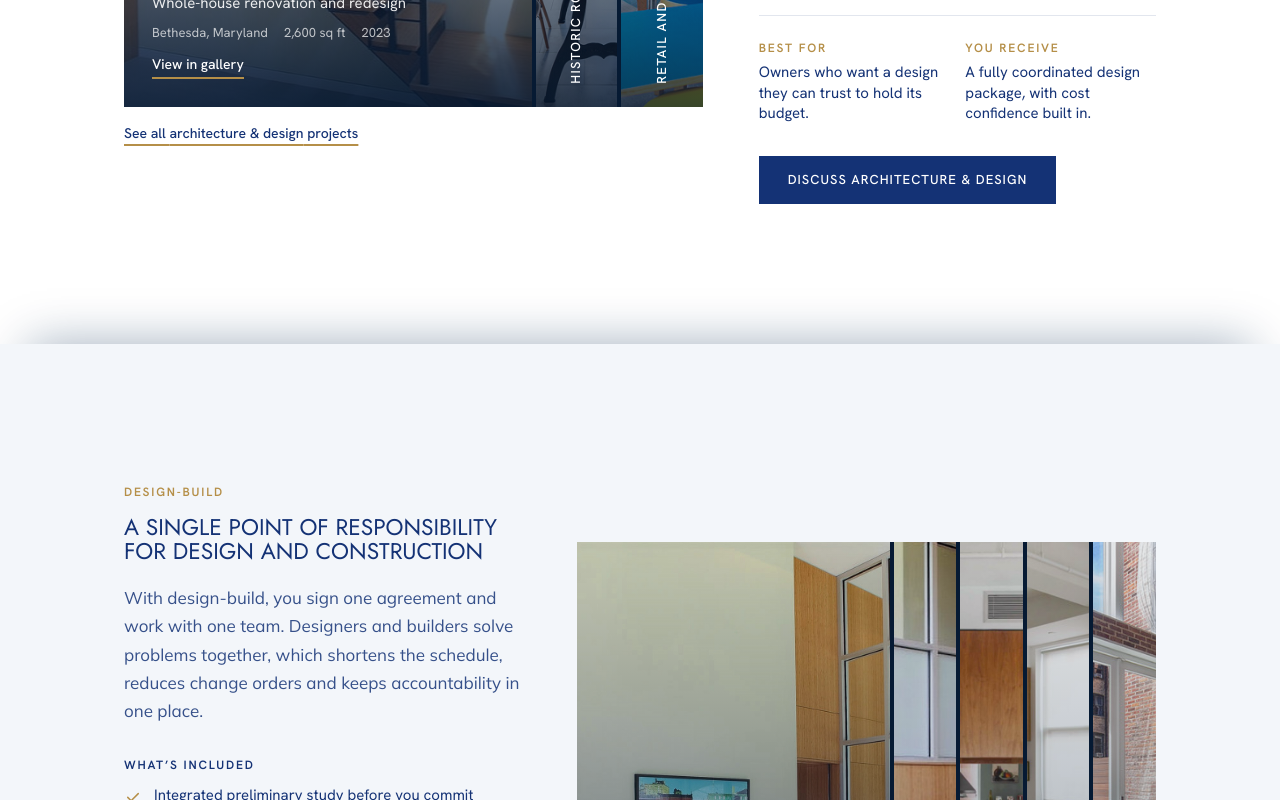
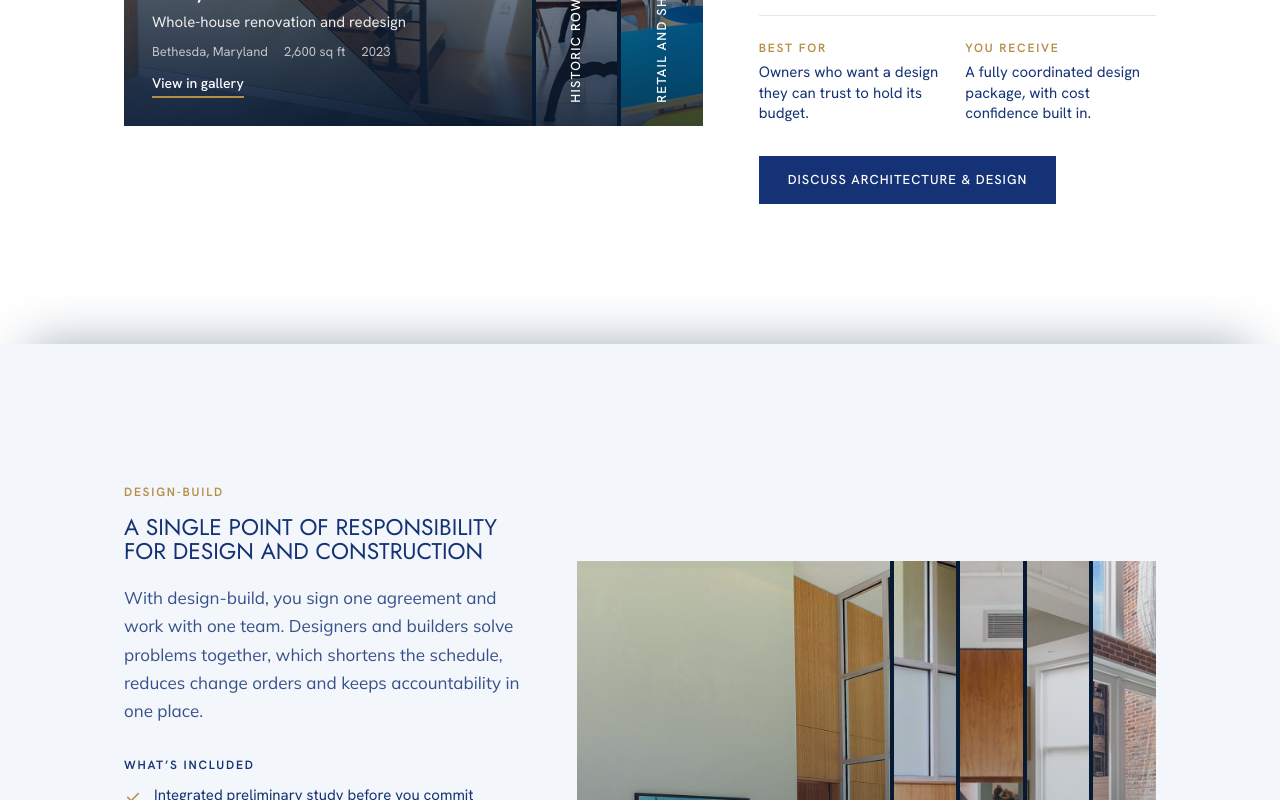
Before and after one commit to PDBS2030/Proactive, a Next.js app: page /services in a window 1280 px wide. Shown: the part 1760-2560 px from the top of the page. Built offline with nearby package versions, Linux system fonts and the light colour scheme.

Commit message:
Services: remove the See all projects link under each project accordion

```diff
--- a/components/ServiceProjects.tsx
+++ b/components/ServiceProjects.tsx
@@ -133,12 +133,6 @@ export function ServiceProjects({
         </div>
       </div>
 
-      <Link
-        href={`/projects?service=${serviceId}`}
-        className="mt-4 inline-block text-[14px] font-medium text-[#143275] underline decoration-gold decoration-2 underline-offset-[6px] outline-none focus-visible:outline-2 focus-visible:outline-offset-4 focus-visible:outline-[#2356e5]"
-      >
-        See all {serviceName.toLowerCase()} projects
-      </Link>
     </div>
   );
 }
```
